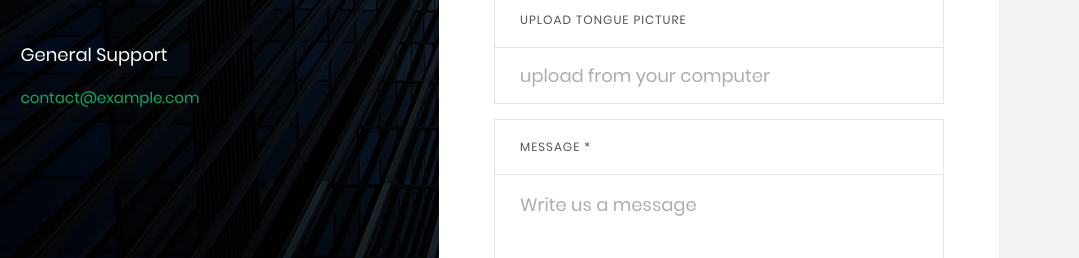
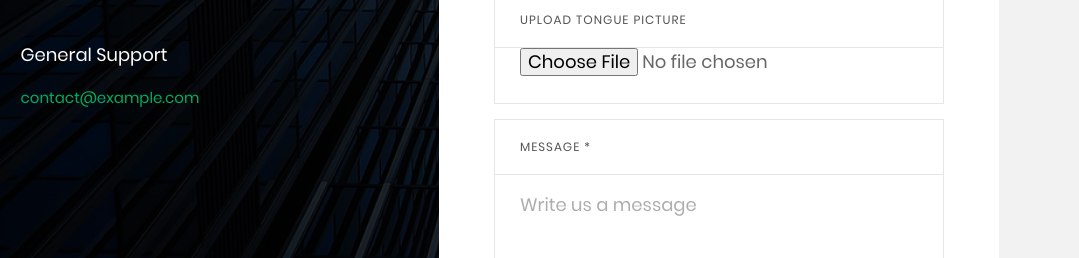
Before and after one commit to shango100/Tongue-Form-pic, a plain HTML site: page index.html in a window 1280 px wide. Shown: the part 544-802 px from the top of the page, 201-1280 px from the left. Drawn offline with Linux system fonts and the light colour scheme; a web font is replaced by a local one.

Commit message:
Update index.html

```diff
--- a/index.html
+++ b/index.html
@@ -61,7 +61,7 @@
 
 				<label class="label-input100" for="tongue">Upload tongue picture</label>
 				<div class="wrap-input100">
-					<input id="phone" class="input100" type="text" name="tongue-pic" placeholder="upload from your computer">
+					<input id="tongue" class="input100" type="file" name="tongue-pic" placeholder="upload from your computer">
 					<span class="focus-input100"></span>
 				</div>
 
```
